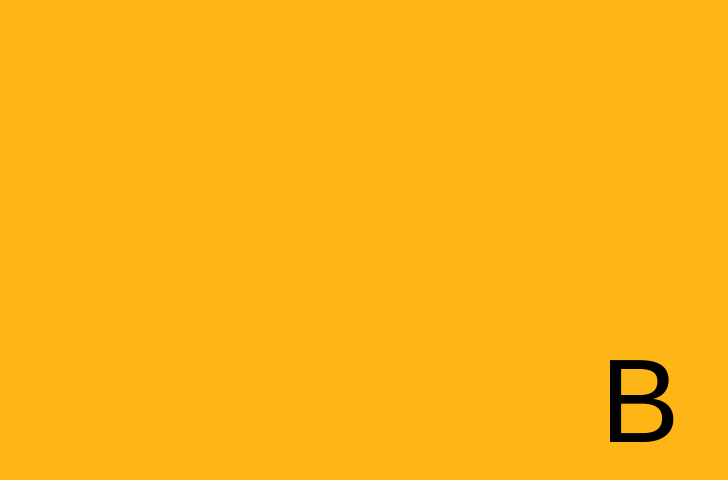
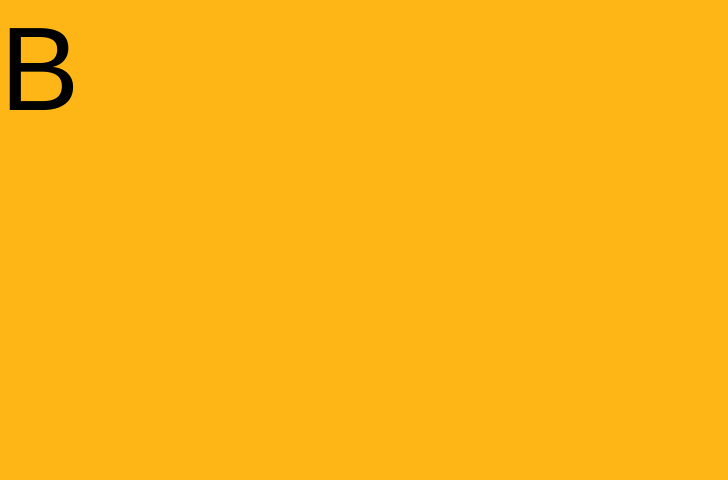
Before and after one commit to pdennin-hhs/pdennin-hhs.github.io, a plain HTML site: page letterday.html in a window 1280 px wide. Shown: the whole page, without its empty margins (0-728 px from the left). Drawn offline with Linux system fonts and the light colour scheme.

Commit message:
Update letterday.html

```diff
--- a/letterday.html
+++ b/letterday.html
@@ -12,8 +12,8 @@
       height: 100%;
       width: 100%;
       display: flex;
-      justify-content: center;
-      align-items: center;
+      justify-content: flex-start;
+      align-items: flex-start;
       overflow: hidden;
     }
     #letter-day {
```
